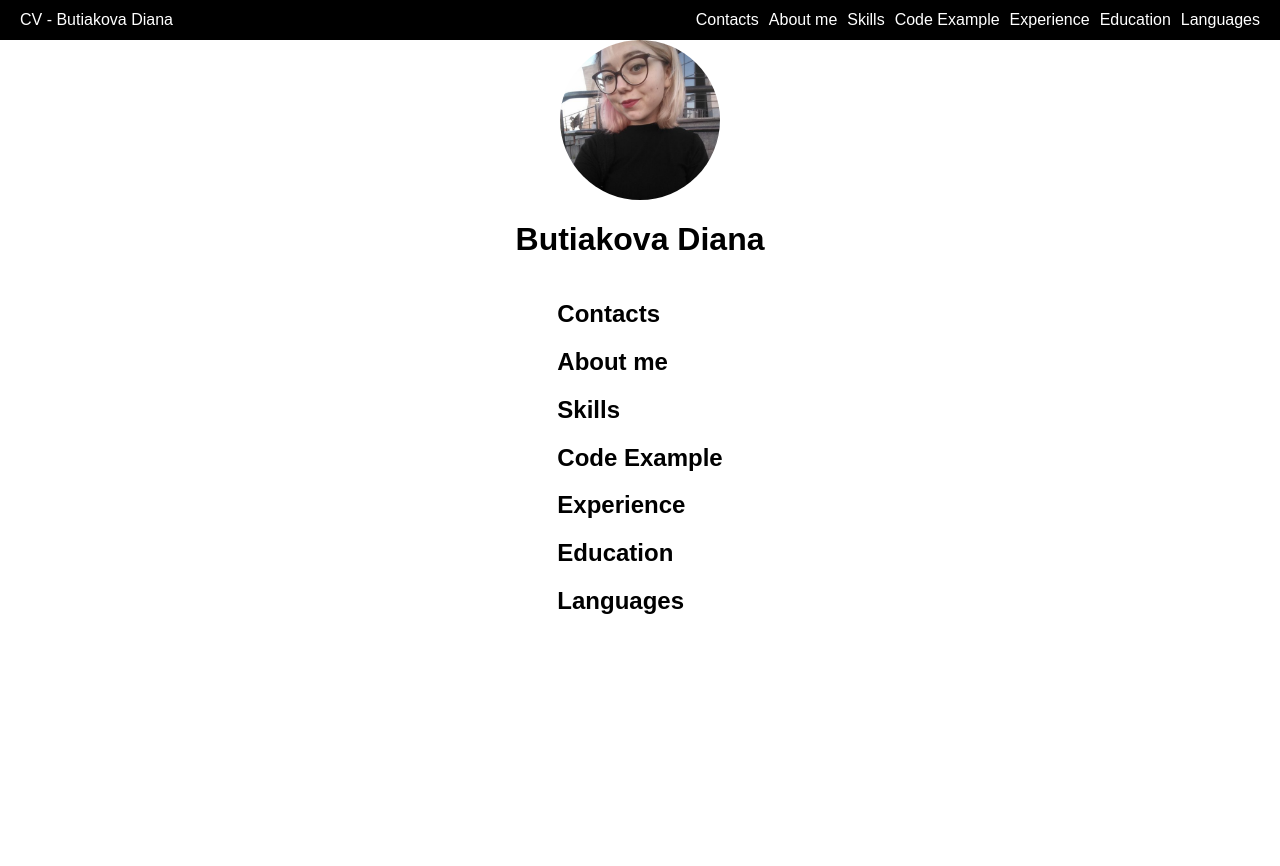
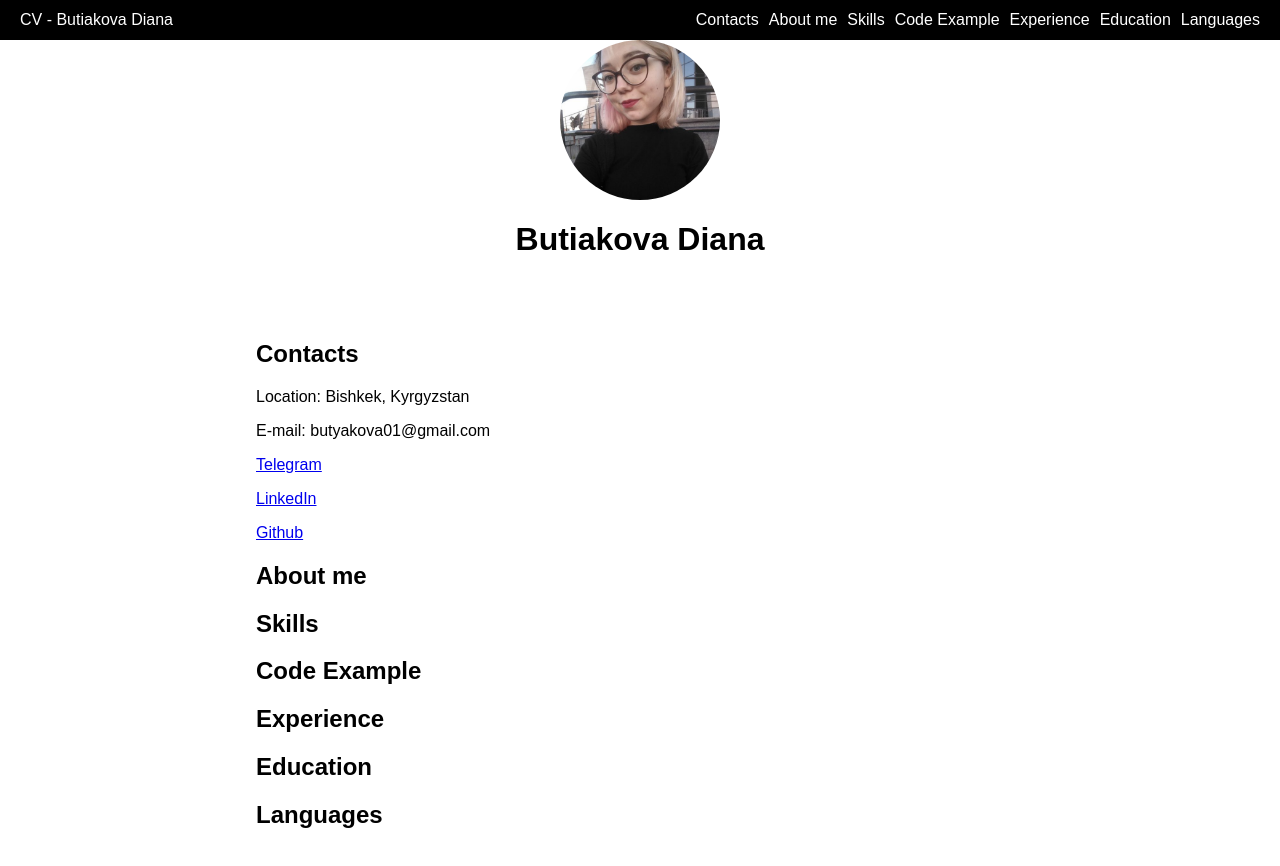
Before and after one commit to djhsgfjk/rsschool-cv, a website: page index.html in a window 1280 px wide. Before the commit the page ends 800 px from the top, so only its background shows below. Drawn offline with Linux system fonts and the light colour scheme.

Commit message:
feat: add basic contacts content

```diff
--- a/index.html
+++ b/index.html
@@ -41,7 +41,11 @@
         <section class="section">
             <h2 class="section__title" id="contacts">Contacts</h2>
             <div class="section__description">
-
+                <p>Location: Bishkek, Kyrgyzstan</p>
+                <p>E-mail: butyakova01@gmail.com</p>
+                <p><a href="https://t.me/imbluedabudie">Telegram</a></p>
+                <p><a href="https://www.linkedin.com/in/diana-butyakova">LinkedIn</a></p>
+                <p><a href="https://github.com/djhsgfjk">Github</a></p>
             </div>
         </section>
         </section>
--- a/style.css
+++ b/style.css
@@ -67,7 +67,8 @@ body {
 }
 
 main {
-    overflow: auto;
+    width: 60%;
+    margin: 40px;
 }
 
 @media only screen and (max-width: 800px) {
@@ -106,4 +107,9 @@ main {
         display: none !important;
     }
 
-  }
+    main {
+        width: calc(100% - 40px);
+    }
+
+
+}
```
